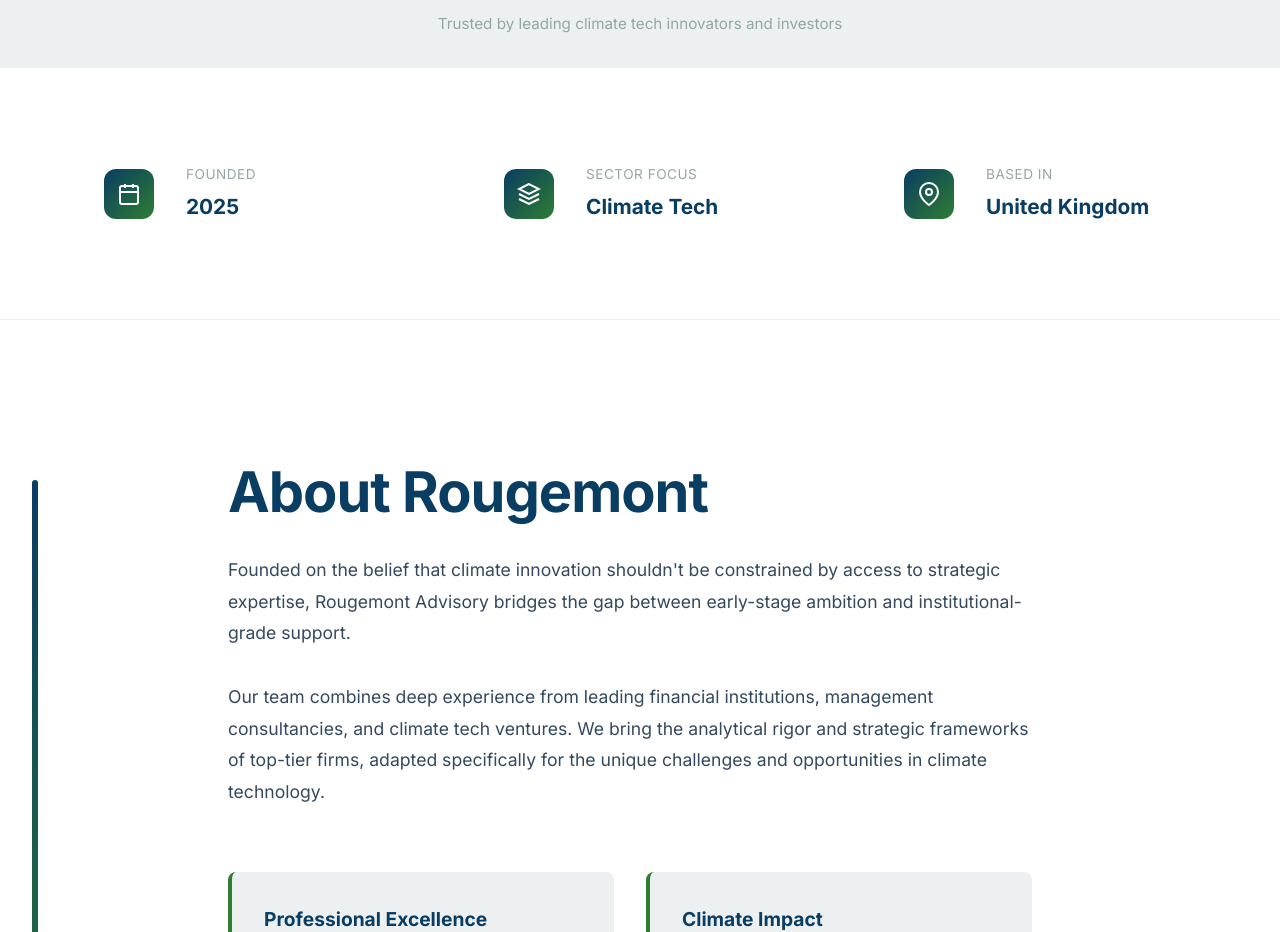
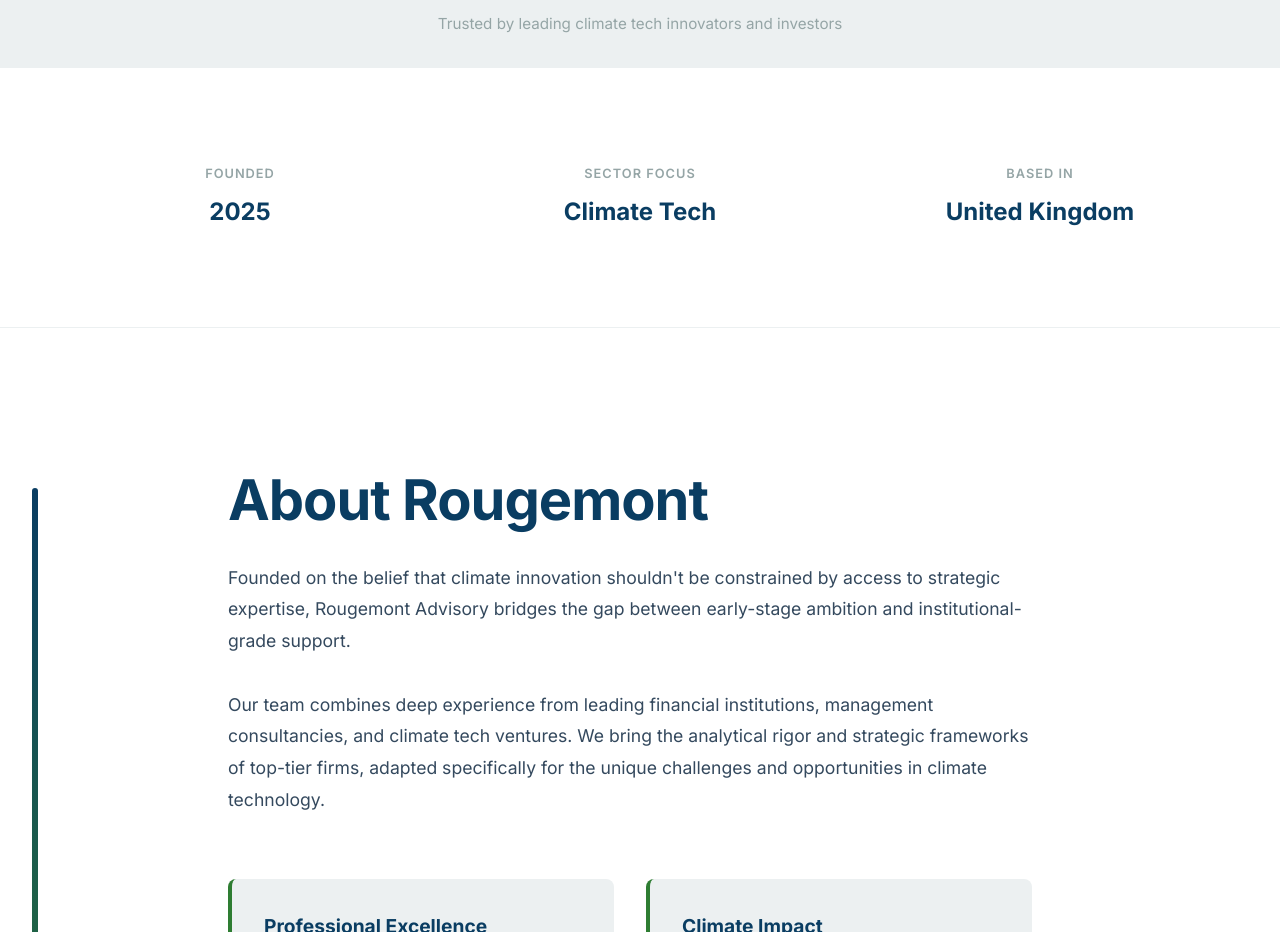
Before and after one commit to oskarbillett/rougemont-advisory, a plain HTML site: page index.html in a window 1280 px wide. Shown: the part 820-1752 px from the top of the page. Drawn offline with Linux system fonts and the light colour scheme.

Commit message:
Updated index and styles and added favicon

```diff
--- a/index.html
+++ b/index.html
@@ -5,6 +5,11 @@
     <meta name="viewport" content="width=device-width, initial-scale=1.0">
     <title>Rougemont Advisory | Growth Advisory for Climate Tech</title>
     <meta name="description" content="Institutional-quality strategic support, accessible to early-stage climate tech startups. We democratize expertise that accelerates climate innovation.">
+
+    <!-- Favicon -->
+    <link rel="icon" type="image/svg+xml" href="favicon.svg">
+    <link rel="alternate icon" href="favicon.ico">
+
     <link rel="stylesheet" href="styles.css">
     <link rel="preconnect" href="https://fonts.googleapis.com">
     <link rel="preconnect" href="https://fonts.gstatic.com" crossorigin>
@@ -75,39 +80,18 @@
         <div class="container">
             <div class="hero-stats-grid">
                 <div class="hero-stat-item">
-                    <div class="hero-stat-icon">
-                        <svg xmlns="http://www.w3.org/2000/svg" viewBox="0 0 24 24" fill="none" stroke="currentColor" stroke-width="2">
-                            <rect x="3" y="4" width="18" height="18" rx="2" ry="2"></rect>
-                            <line x1="16" y1="2" x2="16" y2="6"></line>
-                            <line x1="8" y1="2" x2="8" y2="6"></line>
-                            <line x1="3" y1="10" x2="21" y2="10"></line>
-                        </svg>
-                    </div>
                     <div class="hero-stat-content">
                         <div class="hero-stat-label">Founded</div>
                         <div class="hero-stat-value">2025</div>
                     </div>
                 </div>
                 <div class="hero-stat-item">
-                    <div class="hero-stat-icon">
-                        <svg xmlns="http://www.w3.org/2000/svg" viewBox="0 0 24 24" fill="none" stroke="currentColor" stroke-width="2">
-                            <path d="M12 2L2 7l10 5 10-5-10-5z"></path>
-                            <path d="M2 17l10 5 10-5"></path>
-                            <path d="M2 12l10 5 10-5"></path>
-                        </svg>
-                    </div>
                     <div class="hero-stat-content">
                         <div class="hero-stat-label">Sector Focus</div>
                         <div class="hero-stat-value">Climate Tech</div>
                     </div>
                 </div>
                 <div class="hero-stat-item">
-                    <div class="hero-stat-icon">
-                        <svg xmlns="http://www.w3.org/2000/svg" viewBox="0 0 24 24" fill="none" stroke="currentColor" stroke-width="2">
-                            <path d="M21 10c0 7-9 13-9 13s-9-6-9-13a9 9 0 0 1 18 0z"></path>
-                            <circle cx="12" cy="10" r="3"></circle>
-                        </svg>
-                    </div>
                     <div class="hero-stat-content">
                         <div class="hero-stat-label">Based In</div>
                         <div class="hero-stat-value">United Kingdom</div>
--- a/styles.css
+++ b/styles.css
@@ -409,50 +409,31 @@
 }
 
 .hero-stat-item {
-    display: flex;
-    align-items: center;
-    gap: var(--spacing-md);
+    text-align: center;
     padding: var(--spacing-md);
     transition: transform 0.3s ease;
 }
 
 .hero-stat-item:hover {
-    transform: translateY(-3px);
-}
-
-.hero-stat-icon {
-    width: 50px;
-    height: 50px;
-    background: linear-gradient(135deg, var(--deep-ocean-blue), var(--dark-green));
-    border-radius: 12px;
-    display: flex;
-    align-items: center;
-    justify-content: center;
-    flex-shrink: 0;
-}
-
-.hero-stat-icon svg {
-    width: 24px;
-    height: 24px;
-    color: var(--white);
+    transform: translateY(-2px);
 }
 
 .hero-stat-content {
     display: flex;
     flex-direction: column;
-    gap: 0.25rem;
+    gap: 0.5rem;
 }
 
 .hero-stat-label {
-    font-size: 0.85rem;
+    font-size: 0.8rem;
     color: var(--medium-grey);
-    font-weight: 500;
+    font-weight: 600;
     text-transform: uppercase;
-    letter-spacing: 0.5px;
+    letter-spacing: 1px;
 }
 
 .hero-stat-value {
-    font-size: 1.3rem;
+    font-size: 1.5rem;
     font-weight: 700;
     color: var(--deep-ocean-blue);
 }
```
Also changed, not shown: favicon.svg (added).
